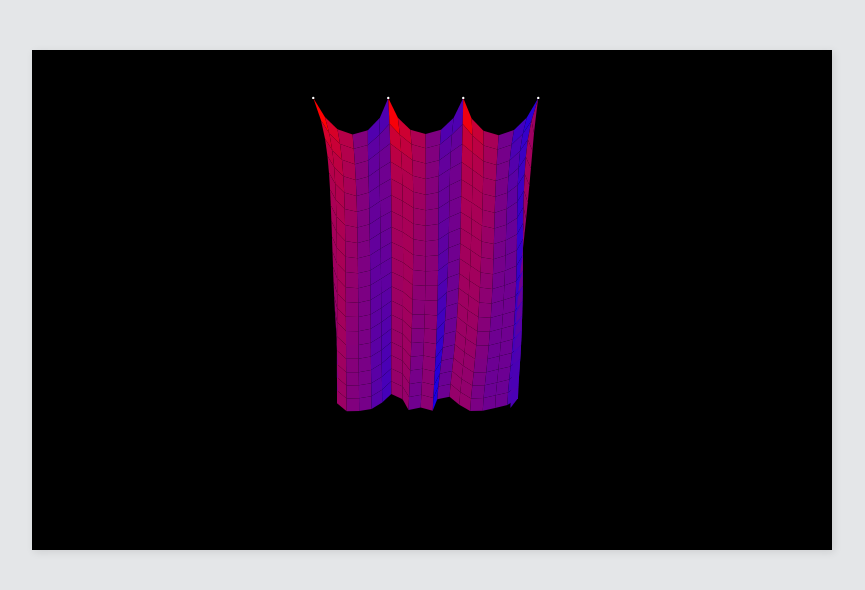
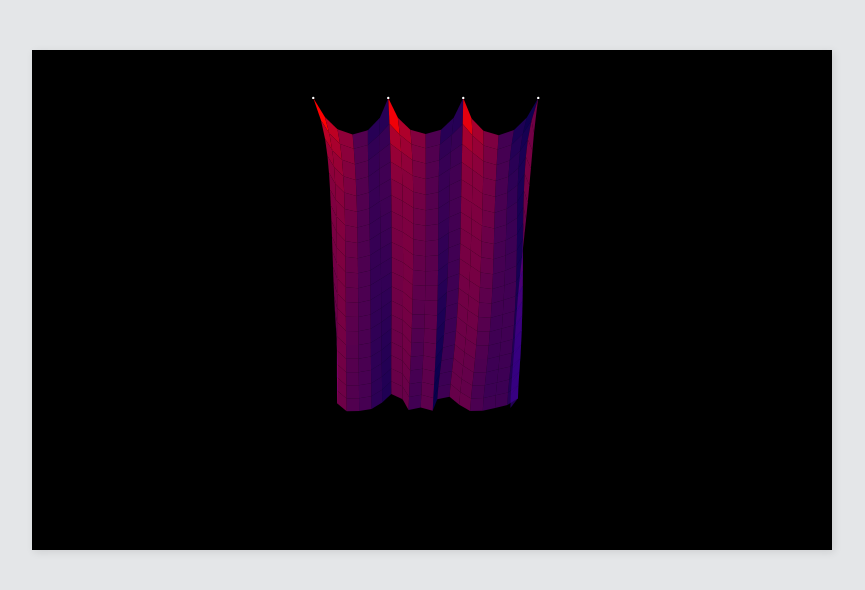
Before and after one commit to subprotocol/verlet-js, a plain HTML site: page examples/03-cloth.html in a window 1280 px wide. Shown: the whole page, without its empty margins (208-1073 px from the left). Drawn offline with Linux system fonts and the light colour scheme.

Commit message:
making cloth translucent

```diff
--- a/examples/03-cloth.html
+++ b/examples/03-cloth.html
@@ -14,6 +14,9 @@
 	<canvas id="scratch" style="width: 800px; height: 500px; background: #000;"></canvas>
 	<script type="text/javascript">
 
+	function lerp(a, b, p) {
+		return (b-a)*p + a;
+	}
 
 	window.onload = function() {
 		var canvas = document.getElementById("scratch");
@@ -61,7 +64,7 @@
 					if (coef > 255)
 						coef = 255;
 
-					ctx.fillStyle = "rgba(" + coef + ",0," + (255-coef)+ ",1)";
+					ctx.fillStyle = "rgba(" + coef + ",0," + (255-coef)+ "," +lerp(0.25,1,coef/255.0)+")";
 
 					ctx.fill();
 				}
```
